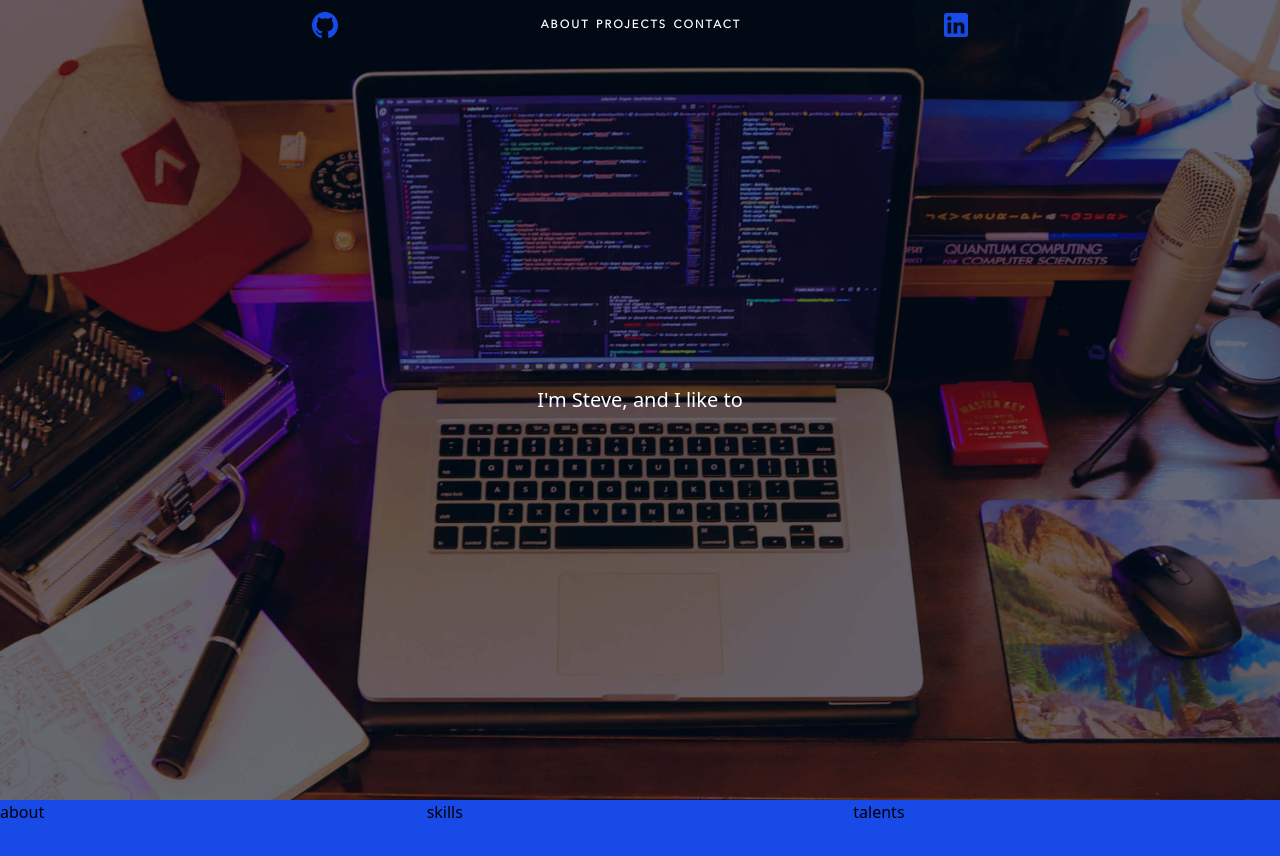
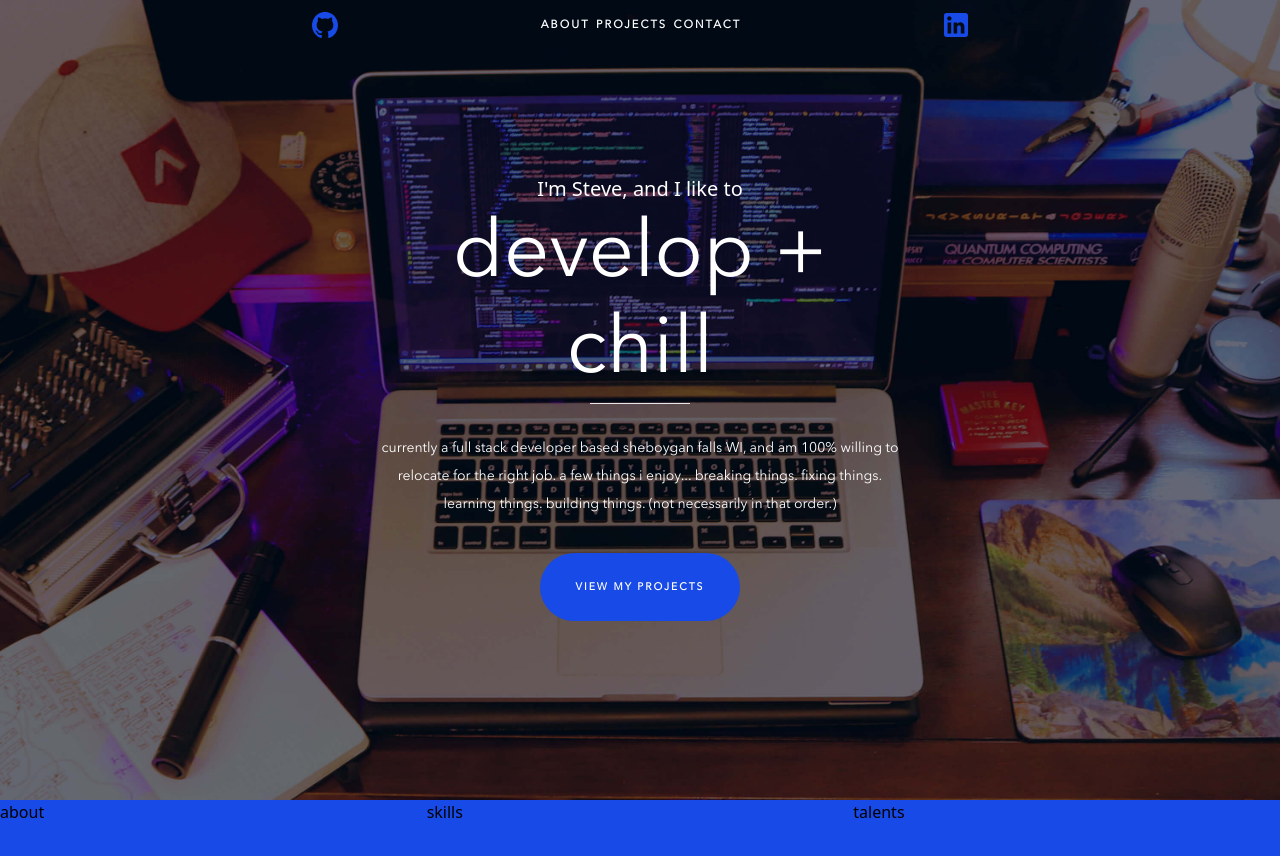
Before and after one commit to sklanier/Portfolio, a Next.js app: page / in a window 1280 px wide. Shown: the top 856 px of the page. Built offline with nearby package versions, Linux system fonts and the light colour scheme.

Commit message:
added Hero content

```diff
--- a/components/Hero.js
+++ b/components/Hero.js
@@ -1,7 +1,15 @@
+import AnchorLink from 'react-anchor-link-smooth-scroll'
+
 const Hero = () => (
     <div className="h-screen bg-hero-image bg-fixed bg-cover bg-center bg-no-repeat">
         <div className="text-xl text-white flex justify-center items-center m-auto h-inherit">
-            <h1>I'm Steve, and I like to</h1>
+            <div className="text-center w-5/12">
+                <h2>I'm Steve, and I like to</h2>
+                <h1 className="heroText">develop + chill</h1>
+                <hr width="100px" className="m-auto"></hr>
+                <h1 className="heroSub">currently a full stack developer based sheboygan falls WI, and am 100% willing to relocate for the right job. a few things i enjoy... breaking things. fixing things. learning things. building things. (not necessarily in that order.)</h1>
+                <AnchorLink href="#projects"><button className="heroBtn">view my projects</button></AnchorLink>
+            </div>
         </div>
     </div>
 );
--- a/package.json
+++ b/package.json
@@ -20,6 +20,7 @@
   },
   "devDependencies": {
     "@types/react": "17.0.20",
+    "@types/react-anchor-link-smooth-scroll": "^1.0.2",
     "@types/react-scroll": "^1.8.3",
     "autoprefixer": "^10.3.4",
     "eslint": "7.32.0",
--- a/styles/globals.css
+++ b/styles/globals.css
@@ -21,4 +21,34 @@
     .navText:hover {
         color: #174AE6;
     }
+
+    .heroText{
+        color: white;
+        font-family: Avenir Next;
+        font-size: 5rem;
+        line-height: 1.2;
+        margin-bottom: 8px;
+    }
+
+    .heroSub{
+        font-family: Avenir Next;
+        font-size: 14px;
+        margin-top: 30px;
+        margin-bottom: 30px;
+    }
+
+    .heroBtn{
+        padding: 1.25rem 2.25rem;
+        font-size: .65rem;
+        font-weight: 700;
+        text-transform: uppercase;
+        border: none;
+        border-radius: 10rem;
+        color: #fff;
+        background-color: #174ae7;
+        border-color: #174ae7;
+        font-family: Avenir Next;
+        letter-spacing: 2px;
+        margin: 5px;
+    }
 }
```
Also changed, not shown: 1 other file (tests, documents, lock files or other folders).
